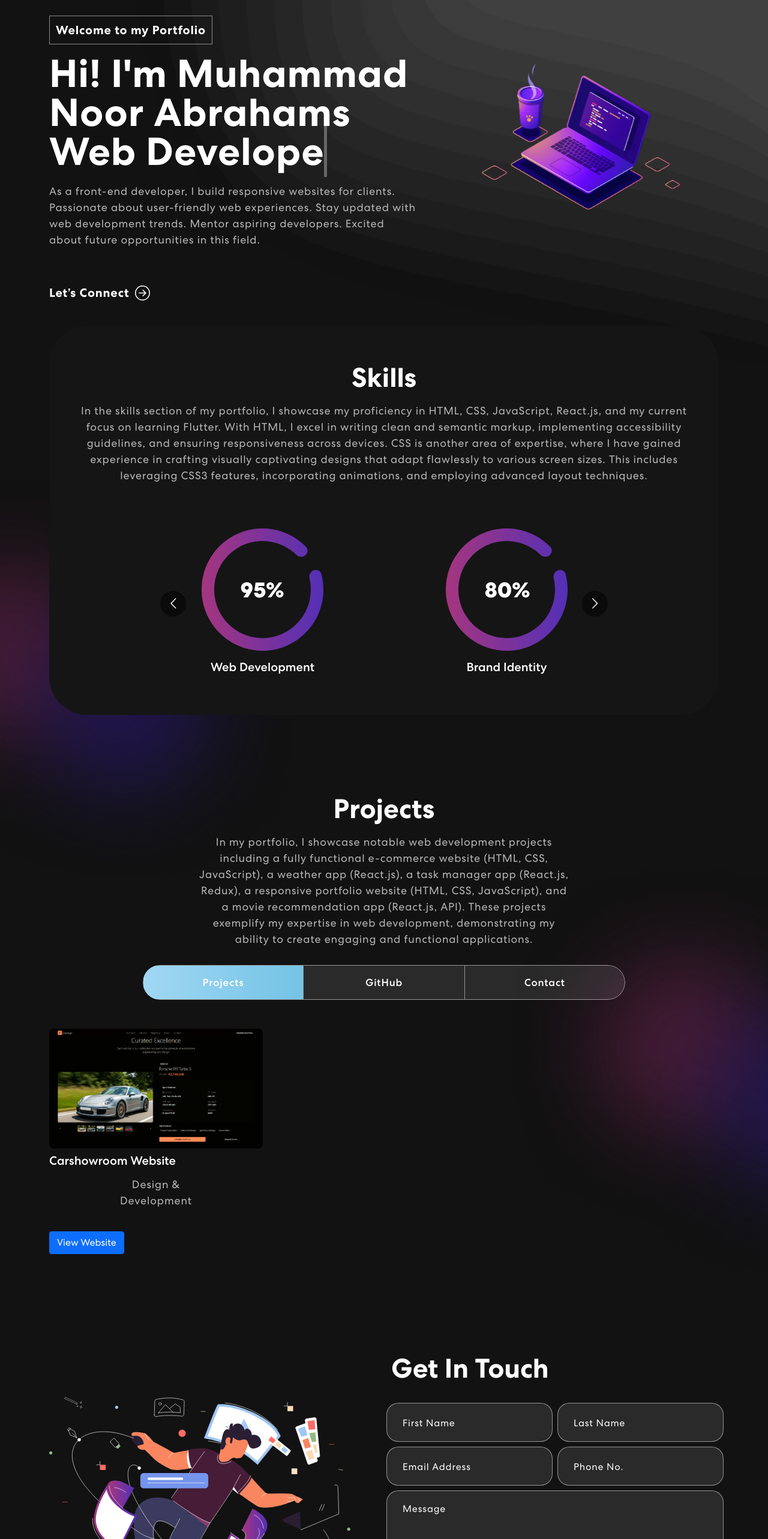
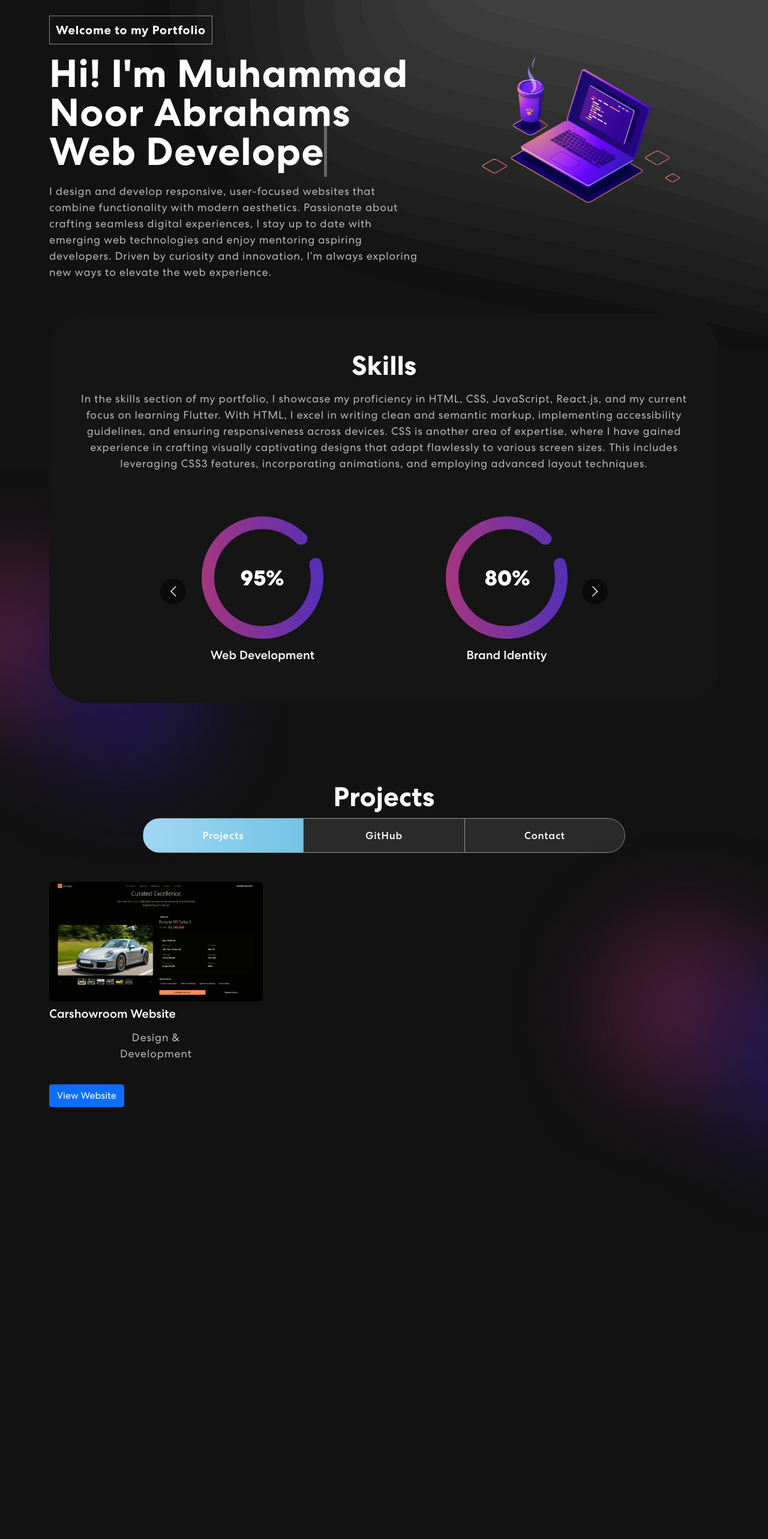
Before and after one commit to DevNoorie/Noor_portfolio, a React (Create React App) app: page / in a window 1280 px wide. Shown: the part 234-2800 px from the top of the page at 60% size. After the commit the page ends 2444 px from the top, so only its background shows below. Built offline with nearby package versions, Linux system fonts and the light colour scheme.

Commit message:
Removed functions from portfolio

```diff
--- a/src/components/Banner.js
+++ b/src/components/Banner.js
@@ -75,15 +75,13 @@ export const Banner = () => {
                     </span>
                   </h1>
                   <p className=" text-sm">
-                    As a front-end developer, I build responsive websites for
-                    clients. Passionate about user-friendly web experiences.
-                    Stay updated with web development trends. Mentor aspiring
-                    developers. Excited about future opportunities in this
-                    field.
+                    I design and develop responsive, user-focused websites that combine functionality with modern aesthetics.
+                    Passionate about crafting seamless digital experiences, I stay up to date with emerging web technologies and enjoy mentoring aspiring developers.
+                    Driven by curiosity and innovation, I’m always exploring new ways to elevate the web experience.
                   </p>
-                  <button onClick={() => console.log("connect")}>
+                  {/* <button onClick={() => console.log("connect")}>
                     Let’s Connect <ArrowRightCircle size={25} />
-                  </button>
+                  </button> */}
                 </div>
               )}
             </TrackVisibility>
--- a/src/components/Contact.js
+++ b/src/components/Contact.js
@@ -1,95 +1,101 @@
-import { useState } from "react";
-import { Container, Row, Col } from "react-bootstrap";
-import contactImg from "../assets/img/contact-img.svg";
-import 'animate.css';
-import TrackVisibility from 'react-on-screen';
+// import { useState } from "react";
+// import { Container, Row, Col } from "react-bootstrap";
+// import contactImg from "../assets/img/contact-img.svg";
+// import 'animate.css';
+// import TrackVisibility from 'react-on-screen';
 
+// export const Contact = () => {
+//   const formInitialDetails = {
+//     firstName: '',
+//     lastName: '',
+//     email: '',
+//     phone: '',
+//     message: ''
+//   }
+//   const [formDetails, setFormDetails] = useState(formInitialDetails);
+//   const [buttonText, setButtonText] = useState('Send');
+//   const [status, setStatus] = useState({});
+
+//   const onFormUpdate = (category, value) => {
+//       setFormDetails({
+//         ...formDetails,
+//         [category]: value
+//       })
+//   }
+
+//   const handleSubmit = async (e) => {
+//     e.preventDefault();
+//     setButtonText("Sending...");
+//     let response = await fetch("http://localhost:5000/contact", {
+//       method: "POST",
+//       headers: {
+//         "Content-Type": "application/json;charset=utf-8",
+//       },
+//       body: JSON.stringify(formDetails),
+//     });
+//     setButtonText("Send");
+//     let result = await response.json();
+//     setFormDetails(formInitialDetails);
+//     if (result.code == 200) {
+//       setStatus({ succes: true, message: 'Message sent successfully'});
+//     } else {
+//       setStatus({ succes: false, message: 'Something went wrong, please try again later.'});
+//     }
+//   };
+
+//   return (
+//     <section className="contact" id="connect">
+//       <Container>
+//         <Row className="align-items-center">
+//           <Col size={12} md={6}>
+//             <TrackVisibility>
+//               {({ isVisible }) =>
+//                 <img className={isVisible ? "animate__animated animate__zoomIn" : ""} src={contactImg} alt="Contact Us"/>
+//               }
+//             </TrackVisibility>
+//           </Col>
+//           <Col size={12} md={6}>
+//             <TrackVisibility>
+//               {({ isVisible }) =>
+//                 <div className={isVisible ? "animate__animated animate__fadeIn" : ""}>
+//                 <h2>Get In Touch</h2>
+//                 <form onSubmit={handleSubmit}>
+//                   <Row>
+//                     <Col size={12} sm={6} className="px-1">
+//                       <input type="text" value={formDetails.firstName} placeholder="First Name" onChange={(e) => onFormUpdate('firstName', e.target.value)} />
+//                     </Col>
+//                     <Col size={12} sm={6} className="px-1">
+//                       <input type="text" value={formDetails.lasttName} placeholder="Last Name" onChange={(e) => onFormUpdate('lastName', e.target.value)}/>
+//                     </Col>
+//                     <Col size={12} sm={6} className="px-1">
+//                       <input type="email" value={formDetails.email} placeholder="Email Address" onChange={(e) => onFormUpdate('email', e.target.value)} />
+//                     </Col>
+//                     <Col size={12} sm={6} className="px-1">
+//                       <input type="tel" value={formDetails.phone} placeholder="Phone No." onChange={(e) => onFormUpdate('phone', e.target.value)}/>
+//                     </Col>
+//                     <Col size={12} className="px-1">
+//                       <textarea rows="6" value={formDetails.message} placeholder="Message" onChange={(e) => onFormUpdate('message', e.target.value)}></textarea>
+//                       <button type="submit"><span>{buttonText}</span></button>
+//                     </Col>
+//                     {
+//                       status.message &&
+//                       <Col>
+//                         <p className={status.success === false ? "danger" : "success"}>{status.message}</p>
+//                       </Col>
+//                     }
+//                   </Row>
+//                 </form>
+//               </div>}
+//             </TrackVisibility>
+//           </Col>
+//         </Row>
+//       </Container>
+//     </section>
+//   )
+// }
 export const Contact = () => {
-  const formInitialDetails = {
-    firstName: '',
-    lastName: '',
-    email: '',
-    phone: '',
-    message: ''
-  }
-  const [formDetails, setFormDetails] = useState(formInitialDetails);
-  const [buttonText, setButtonText] = useState('Send');
-  const [status, setStatus] = useState({});
-
-  const onFormUpdate = (category, value) => {
-      setFormDetails({
-        ...formDetails,
-        [category]: value
-      })
-  }
-
-  const handleSubmit = async (e) => {
-    e.preventDefault();
-    setButtonText("Sending...");
-    let response = await fetch("http://localhost:5000/contact", {
-      method: "POST",
-      headers: {
-        "Content-Type": "application/json;charset=utf-8",
-      },
-      body: JSON.stringify(formDetails),
-    });
-    setButtonText("Send");
-    let result = await response.json();
-    setFormDetails(formInitialDetails);
-    if (result.code == 200) {
-      setStatus({ succes: true, message: 'Message sent successfully'});
-    } else {
-      setStatus({ succes: false, message: 'Something went wrong, please try again later.'});
-    }
-  };
-
   return (
     <section className="contact" id="connect">
-      <Container>
-        <Row className="align-items-center">
-          <Col size={12} md={6}>
-            <TrackVisibility>
-              {({ isVisible }) =>
-                <img className={isVisible ? "animate__animated animate__zoomIn" : ""} src={contactImg} alt="Contact Us"/>
-              }
-            </TrackVisibility>
-          </Col>
-          <Col size={12} md={6}>
-            <TrackVisibility>
-              {({ isVisible }) =>
-                <div className={isVisible ? "animate__animated animate__fadeIn" : ""}>
-                <h2>Get In Touch</h2>
-                <form onSubmit={handleSubmit}>
-                  <Row>
-                    <Col size={12} sm={6} className="px-1">
-                      <input type="text" value={formDetails.firstName} placeholder="First Name" onChange={(e) => onFormUpdate('firstName', e.target.value)} />
-                    </Col>
-                    <Col size={12} sm={6} className="px-1">
-                      <input type="text" value={formDetails.lasttName} placeholder="Last Name" onChange={(e) => onFormUpdate('lastName', e.target.value)}/>
-                    </Col>
-                    <Col size={12} sm={6} className="px-1">
-                      <input type="email" value={formDetails.email} placeholder="Email Address" onChange={(e) => onFormUpdate('email', e.target.value)} />
-                    </Col>
-                    <Col size={12} sm={6} className="px-1">
-                      <input type="tel" value={formDetails.phone} placeholder="Phone No." onChange={(e) => onFormUpdate('phone', e.target.value)}/>
-                    </Col>
-                    <Col size={12} className="px-1">
-                      <textarea rows="6" value={formDetails.message} placeholder="Message" onChange={(e) => onFormUpdate('message', e.target.value)}></textarea>
-                      <button type="submit"><span>{buttonText}</span></button>
-                    </Col>
-                    {
-                      status.message &&
-                      <Col>
-                        <p className={status.success === false ? "danger" : "success"}>{status.message}</p>
-                      </Col>
-                    }
-                  </Row>
-                </form>
-              </div>}
-            </TrackVisibility>
-          </Col>
-        </Row>
-      </Container>
     </section>
   )
 }
--- a/src/components/Footer.js
+++ b/src/components/Footer.js
@@ -1,34 +1,37 @@
-import { Container, Row, Col } from "react-bootstrap";
-import { MailchimpForm } from "./MailchimpForm";
-import navIcon1 from "../assets/img/nav-icon1.svg";
-import navIcon2 from "../assets/img/nav-icon2.svg";
-import navIcon3 from "../assets/img/nav-icon3.svg";
-// import '../components/back.css'
+// import { Container, Row, Col } from "react-bootstrap";
+// import { MailchimpForm } from "./MailchimpForm";
+// import navIcon1 from "../assets/img/nav-icon1.svg";
+// import navIcon2 from "../assets/img/nav-icon2.svg";
+// import navIcon3 from "../assets/img/nav-icon3.svg";
+// // import '../components/back.css'
 
+// export const Footer = () => {
+//   return (
+//     <footer className="footer">
+//       <Container>
+//         <Row className="align-items-center">
+//           <MailchimpForm />
+//           <Col size={12} sm={6}>
+//             <p className="text-white  font-bold text-6xl "> </p>
+//           </Col>
+//           <Col size={12} sm={6} className="text-center text-sm-end">
+//             <div className="social-icon">
+//               <a href="https://www.linkedin.com/in/MuhammadNoor-303330247/">
+//                 <img src={navIcon1} alt="Icon" />
+//               </a>
+//               {/* <a href="https://web.facebook.com/MuhammadNoor.900">
+//                 <img src={navIcon2} alt="Icon" />
+//               </a> */}
+//               <a href="https://github.com/DevNoorie">
+//                 <img src={navIcon3} alt="Icon" />
+//               </a>
+//             </div>
+//           </Col>
+//         </Row>
+//       </Container>
+//     </footer>
+//   );
+// };
 export const Footer = () => {
-  return (
-    <footer className="footer">
-      <Container>
-        <Row className="align-items-center">
-          <MailchimpForm />
-          <Col size={12} sm={6}>
-            <p className="text-white  font-bold text-6xl "> </p>
-          </Col>
-          <Col size={12} sm={6} className="text-center text-sm-end">
-            <div className="social-icon">
-              <a href="https://www.linkedin.com/in/MuhammadNoor-303330247/">
-                <img src={navIcon1} alt="Icon" />
-              </a>
-              {/* <a href="https://web.facebook.com/MuhammadNoor.900">
-                <img src={navIcon2} alt="Icon" />
-              </a> */}
-              <a href="https://github.com/DevNoorie">
-                <img src={navIcon3} alt="Icon" />
-              </a>
-            </div>
-          </Col>
-        </Row>
-      </Container>
-    </footer>
-  );
-};
+  return null;
+}
--- a/src/components/NavBar.js
+++ b/src/components/NavBar.js
@@ -85,11 +85,19 @@ export const NavBar = () => {
                   <img src={navIcon3} alt="Git hub" />
                 </a>
               </div>
-              <HashLink to="#connect">
-                <button className="vvd">
-                  <span>Let’s Connect</span>
-                </button>
-              </HashLink>
+              <button
+              className="vvd"
+              onClick={() => {
+                const link = document.createElement('a');
+                link.href = '/Muhammad_Noor_Abrahams_CV.pdf';
+                link.download = 'Muhammad_Noor_Abrahams_CV.pdf';
+                document.body.appendChild(link);
+                link.click();
+                document.body.removeChild(link);
+                }}
+                >
+                  <span>Download CV</span>
+                  </button>
             </span>
           </Navbar.Collapse>
         </Container>
--- a/src/components/Newsletter.js
+++ b/src/components/Newsletter.js
@@ -1,46 +1,49 @@
-import { useState, useEffect } from "react";
-import { Col, Row, Alert } from "react-bootstrap";
+// import { useState, useEffect } from "react";
+// import { Col, Row, Alert } from "react-bootstrap";
 
-export const Newsletter = ({ status, message, onValidated }) => {
-  const [email, setEmail] = useState('');
+// export const Newsletter = ({ status, message, onValidated }) => {
+//   const [email, setEmail] = useState('');
 
-  useEffect(() => {
-    if (status === 'success') clearFields();
-  }, [status])
+//   useEffect(() => {
+//     if (status === 'success') clearFields();
+//   }, [status])
 
-  const handleSubmit = (e) => {
-    e.preventDefault();
-    email &&
-    email.indexOf("@") > -1 &&
-    onValidated({
-      EMAIL: email
-    })
-  }
+//   const handleSubmit = (e) => {
+//     e.preventDefault();
+//     email &&
+//     email.indexOf("@") > -1 &&
+//     onValidated({
+//       EMAIL: email
+//     })
+//   }
 
-  const clearFields = () => {
-    setEmail('');
-  }
+//   const clearFields = () => {
+//     setEmail('');
+//   }
 
-  return (
-      <Col lg={12}>
-        <div className="newsletter-bx wow slideInUp">
-          <Row>
-            <Col lg={12} md={6} xl={5}>
-              <h3>Subscribe to our Newsletter<br></br> & Never miss latest updates</h3>
-              {status === 'sending' && <Alert>Sending...</Alert>}
-              {status === 'error' && <Alert variant="danger">{message}</Alert>}
-              {status === 'success' && <Alert variant="success">{message}</Alert>}
-            </Col>
-            <Col md={6} xl={7}>
-              <form onSubmit={handleSubmit}>
-                <div className="new-email-bx">
-                  <input value={email} type="email" onChange={(e) => setEmail(e.target.value)} placeholder="Email Address" />
-                  <button type="submit">Submit</button>
-                </div>
-              </form>
-            </Col>
-          </Row>
-        </div>
-      </Col>
-  )
+//   return (
+//       <Col lg={12}>
+//         <div className="newsletter-bx wow slideInUp">
+//           <Row>
+//             <Col lg={12} md={6} xl={5}>
+//               <h3>Subscribe to our Newsletter<br></br> & Never miss latest updates</h3>
+//               {status === 'sending' && <Alert>Sending...</Alert>}
+//               {status === 'error' && <Alert variant="danger">{message}</Alert>}
+//               {status === 'success' && <Alert variant="success">{message}</Alert>}
+//             </Col>
+//             <Col md={6} xl={7}>
+//               <form onSubmit={handleSubmit}>
+//                 <div className="new-email-bx">
+//                   <input value={email} type="email" onChange={(e) => setEmail(e.target.value)} placeholder="Email Address" />
+//                   <button type="submit">Submit</button>
+//                 </div>
+//               </form>
+//             </Col>
+//           </Row>
+//         </div>
+//       </Col>
+//   )
+// }
+export const Newsletter = () => {
+  return null;
 }
--- a/src/components/Projects.js
+++ b/src/components/Projects.js
@@ -53,7 +53,7 @@ export const Projects = () => {
                   }
                 >
                   <h2>Projects</h2>
-                  <p>
+                  {/* <p>
                     In my portfolio, I showcase notable web development
                     projects including a fully functional e-commerce website
                     (HTML, CSS, JavaScript), a weather app (React.js), a task
@@ -62,7 +62,7 @@ export const Projects = () => {
                     app (React.js, API). These projects exemplify my expertise
                     in web development, demonstrating my ability to create
                     engaging and functional applications.
-                  </p>
+                  </p> */}
 
                   <Tab.Container id="projects-tabs" defaultActiveKey="first">
                     <Nav
```
Also changed, not shown: 1 other file (tests, documents, lock files or other folders).
